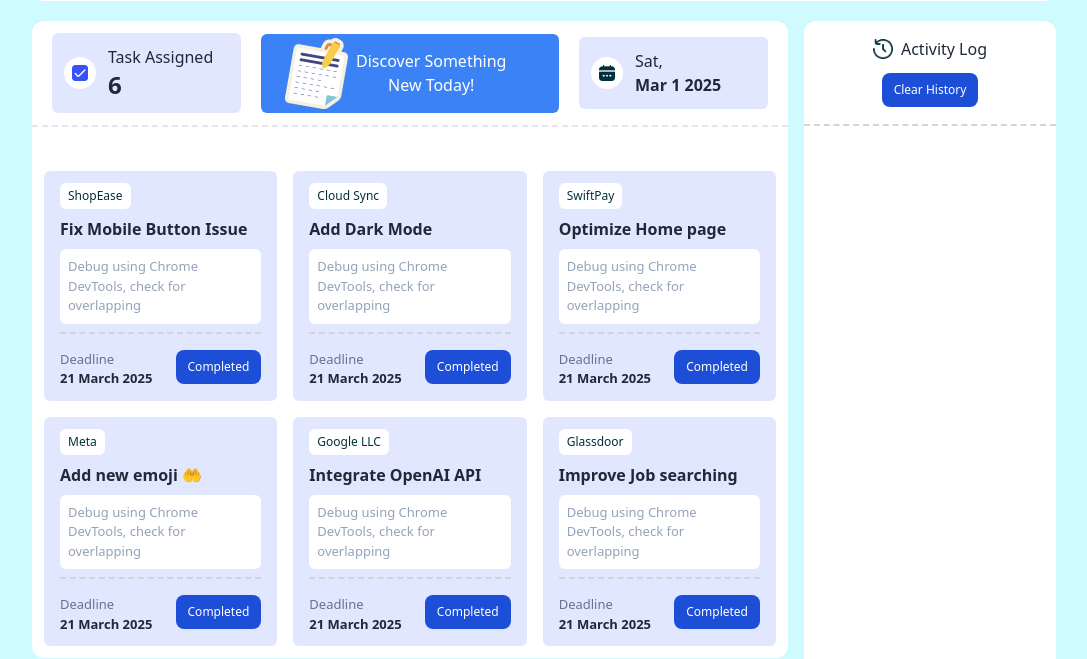
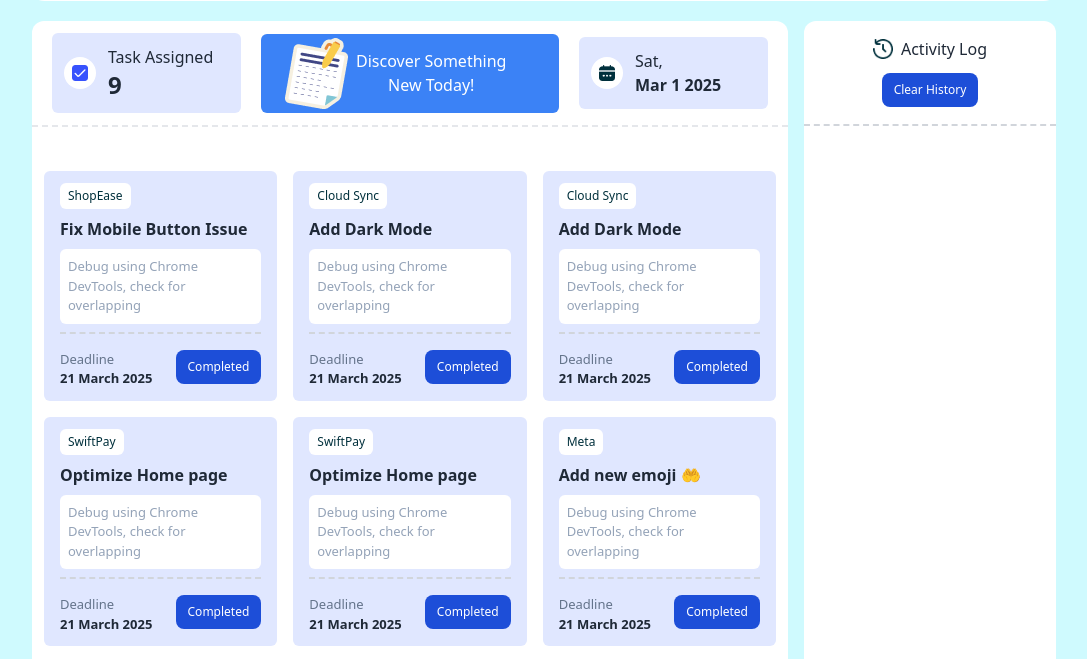
Before and after one commit to shehab99d/A5, a plain HTML site: page index.html in a window 1280 px wide. Shown: the part 83-742 px from the top of the page, without its empty margins (96-1183 px from the left). Drawn offline with nearby package versions, Linux system fonts and the light colour scheme.

Commit message:
added the modifier part of this page

```diff
--- a/index.html
+++ b/index.html
@@ -57,7 +57,7 @@
                     </div>
                     <div>
                         <p class="m-0">Task Assigned</p>
-                        <p id="minus-count" class="mb- font-bold text-2xl">6</p>
+                        <p id="minus-count" class="mb- font-bold text-2xl">9</p>
                     </div>
                 </div>
 
@@ -122,6 +122,23 @@
                         </div>
                     </div>
                 </div>
+                <div class="px-4 bg-indigo-100 rounded-md">
+                    <button class="px-2 py-1 text-[12px] rounded-md text-[#00303C] mt-3 bg-white">Cloud Sync</button>
+                    <h5 class="font-semibold my-2">Add Dark Mode</h5>
+                    <p class="bg-white rounded-md p-2 text-[13px] text-slate-400">Debug using Chrome <br>DevTools, check for overlapping</p>
+                    <hr class="border-t-2 border-dashed border-gray-300 mt-2">
+                    <div class="flex justify-between mt-4 mb-3">
+                        <div>
+                            <p class="text-slate-500 text-[13px]">Deadline</p>
+                            <h2 class="font-bold text-[13px]">21 March 2025</h2>
+                        </div>
+                        <div>
+                            <button class="text-white text-[12px] px-3 py-2 rounded-lg bg-blue-700 transition duration-150 active:scale-95 task-btn" onclick="logActivity('Add dark mode', 'You have completed the task Add dark mode')">
+                                Completed
+                            </button>
+                        </div>
+                    </div>
+                </div>
 
 
                 <div class="px-4 bg-indigo-100 rounded-md">
@@ -141,8 +158,42 @@
                         </div>
                     </div>
                 </div>
+                <div class="px-4 bg-indigo-100 rounded-md">
+                    <button class="px-2 py-1 text-[12px] rounded-md text-[#00303C] mt-3 bg-white">SwiftPay</button>
+                    <h5 class="font-semibold my-2">Optimize Home page </h5>
+                    <p class="bg-white rounded-md p-2 text-[13px] text-slate-400">Debug using Chrome <br>DevTools, check for overlapping</p>
+                    <hr class="border-t-2 border-dashed border-gray-300 mt-2">
+                    <div class="flex justify-between mt-4 mb-3">
+                        <div>
+                            <p class="text-slate-500 text-[13px]">Deadline</p>
+                            <h2 class="font-bold text-[13px]">21 March 2025</h2>
+                        </div>
+                        <div>
+                            <button class="text-white text-[12px] px-3 py-2 rounded-lg bg-blue-700 transition duration-150 active:scale-95 task-btn" onclick="logActivity('Add dark mode', 'You have completed the task optimize home page')">
+                                Completed
+                            </button>
+                        </div>
+                    </div>
+                </div>
 
 
+                <div class="px-4 bg-indigo-100 rounded-md">
+                    <button class="px-2 py-1 text-[12px] rounded-md text-[#00303C] mt-3 bg-white">Meta</button>
+                    <h5 class="font-semibold my-2">Add new emoji 🤲</h5>
+                    <p class="bg-white rounded-md p-2 text-[13px] text-slate-400">Debug using Chrome <br>DevTools, check for overlapping</p>
+                    <hr class="border-t-2 border-dashed border-gray-300 mt-2">
+                    <div class="flex justify-between mt-4 mb-3">
+                        <div>
+                            <p class="text-slate-500 text-[13px]">Deadline</p>
+                            <h2 class="font-bold text-[13px]">21 March 2025</h2>
+                        </div>
+                        <div>
+                            <button  class="text-white text-[12px] px-3 py-2 rounded-lg bg-blue-700 transition duration-150 active:scale-95 task-btn" onclick="logActivity('Add dark mode', 'You have completed the task Add new emoji 🤲')">
+                                Completed
+                            </button>
+                        </div>
+                    </div>
+                </div>
                 <div class="px-4 bg-indigo-100 rounded-md">
                     <button class="px-2 py-1 text-[12px] rounded-md text-[#00303C] mt-3 bg-white">Meta</button>
                     <h5 class="font-semibold my-2">Add new emoji 🤲</h5>
```
